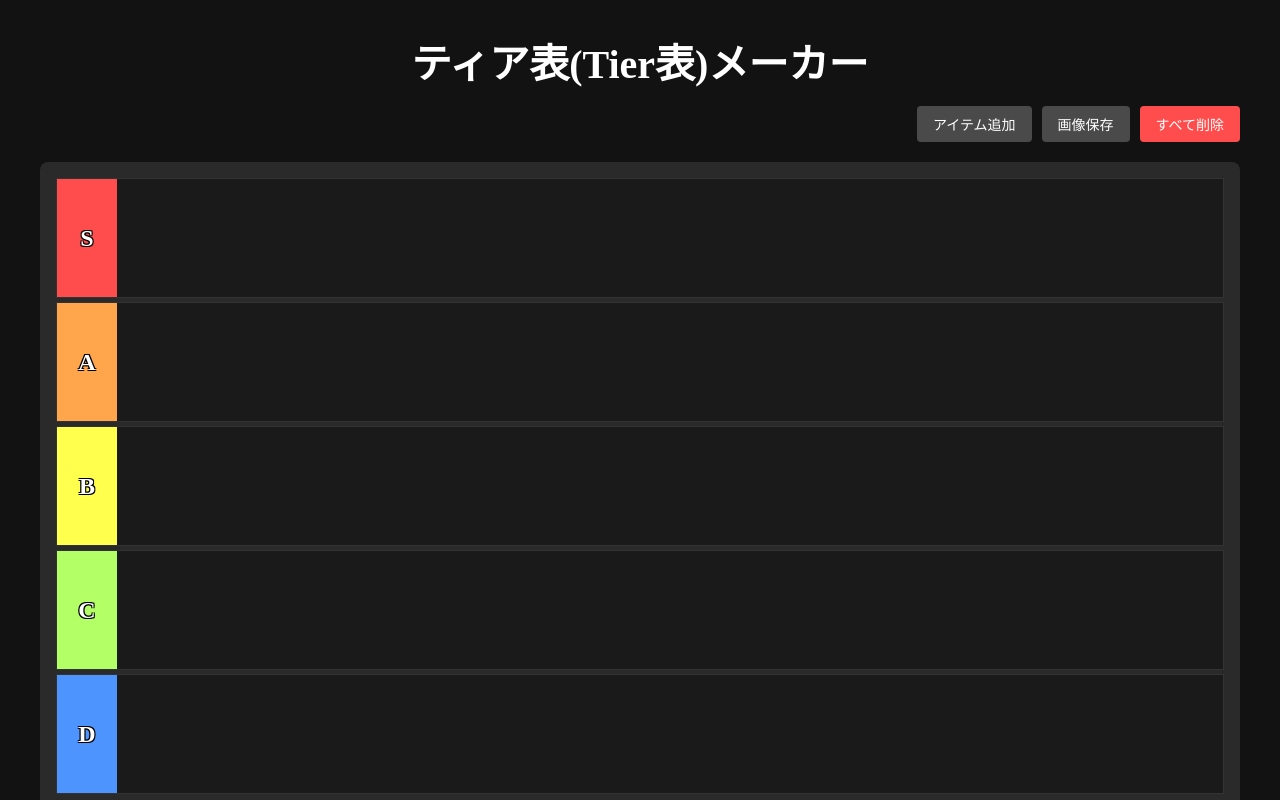
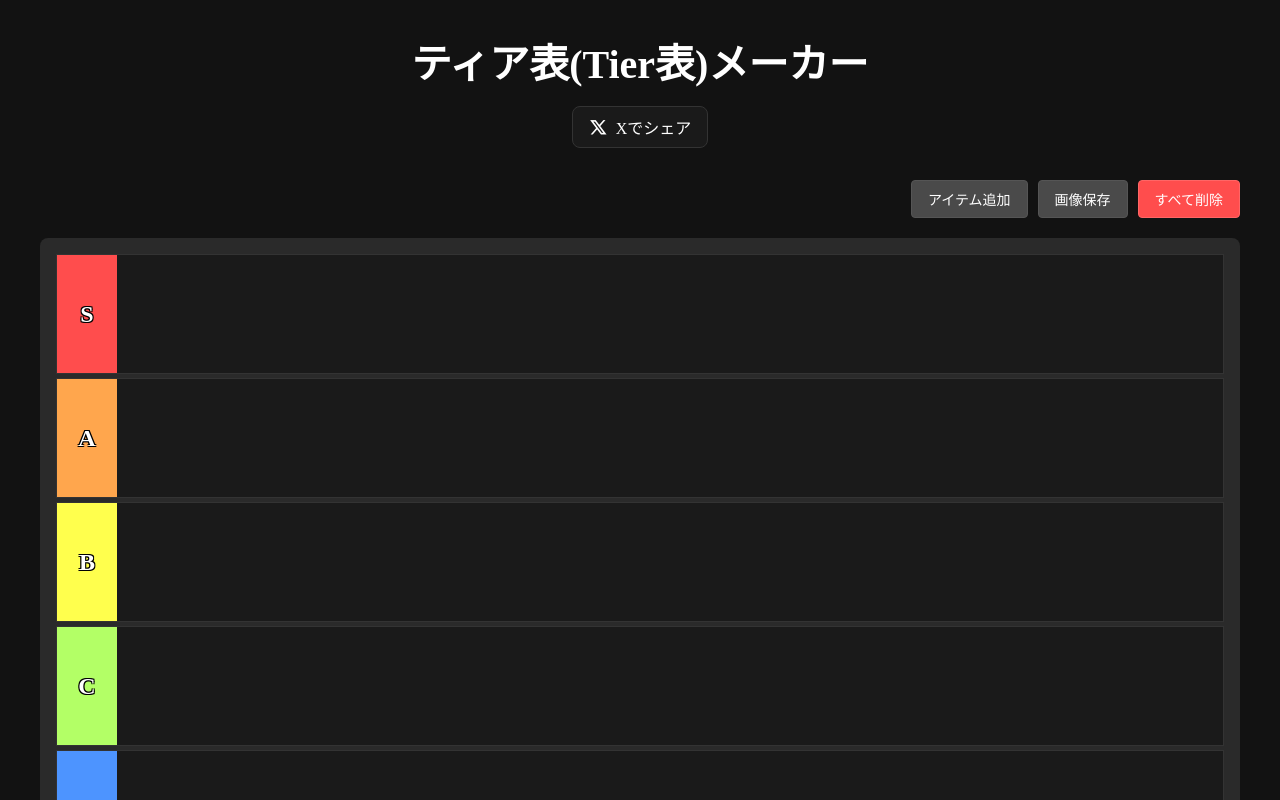
Before and after one commit to penicillin0/tier-list-maker, a Next.js app: page / in a window 1280 px wide. Shown: the top 800 px of the page. Built offline with nearby package versions, Linux system fonts and the light colour scheme.

Commit message:
ボタンスタイルを改善し、シェアリンクを追加

```diff
--- a/src/components/TierList/styles.module.scss
+++ b/src/components/TierList/styles.module.scss
@@ -14,28 +14,36 @@
 .button {
   padding: 8px 16px;
   background-color: #4a4a4a;
+  border: 1px solid #555;
   color: white;
-  border: none;
   border-radius: 4px;
   cursor: pointer;
   font-size: 14px;
+  transition: all 0.3s ease;
 
   &:hover {
     background-color: #5a5a5a;
+    border-color: #666;
+    transform: translateY(-1px);
+    box-shadow: 0 2px 8px rgba(0, 0, 0, 0.2);
   }
 }
 
 .deleteButton {
   padding: 8px 16px;
   background-color: #ff4d4d;
+  border: 1px solid #ff6666;
   color: white;
-  border: none;
   border-radius: 4px;
   cursor: pointer;
   font-size: 14px;
+  transition: all 0.3s ease;
 
   &:hover {
     background-color: #ff6666;
+    border-color: #ff8080;
+    transform: translateY(-1px);
+    box-shadow: 0 2px 8px rgba(255, 77, 77, 0.3);
   }
 }
 
--- a/src/pages/index.tsx
+++ b/src/pages/index.tsx
@@ -4,8 +4,14 @@ import TierList from '@/components/TierList'
 import UsageGuide from '@/components/UsageGuide'
 import styles from '@/styles/Home.module.scss'
 import Head from 'next/head'
+import Link from 'next/link'
 
 export default function Home() {
+  const shareText = encodeURIComponent(
+    'Tier表作成メーカー https://tier-list-maker-two.vercel.app/ #Tier表メーカー #ティア表メーカー'
+  )
+  const twitterShareUrl = `https://x.com/intent/post?text=${shareText}`
+
   return (
     <>
       <Head>
@@ -37,6 +43,14 @@ export default function Home() {
       </Head>
       <div className={styles.container}>
         <h1 className={styles.title}>ティア表(Tier表)メーカー</h1>
+        <Link
+          href={twitterShareUrl}
+          target="_blank"
+          rel="noopener noreferrer"
+          className={styles.shareLink}
+        >
+          <i className="ri-twitter-x-line" /> Xでシェア
+        </Link>
         <TierList />
         <UsageGuide />
         <FAQ />
--- a/src/styles/Home.module.scss
+++ b/src/styles/Home.module.scss
@@ -17,3 +17,26 @@
     color: #0070f3;
   }
 }
+
+.shareLink {
+  display: inline-flex;
+  align-items: center;
+  gap: 0.5rem;
+  padding: 0.5rem 1rem;
+  margin-bottom: 2rem;
+  border: 1px solid #333;
+  background-color: #1a1a1a;
+  border-radius: var(--border-radius);
+  transition: all 0.3s ease;
+
+  &:hover {
+    background-color: #2a2a2a;
+    border-color: #666;
+    transform: translateY(-1px);
+    box-shadow: 0 2px 8px rgba(0, 0, 0, 0.2);
+  }
+
+  i {
+    font-size: 1.2rem;
+  }
+}
```
